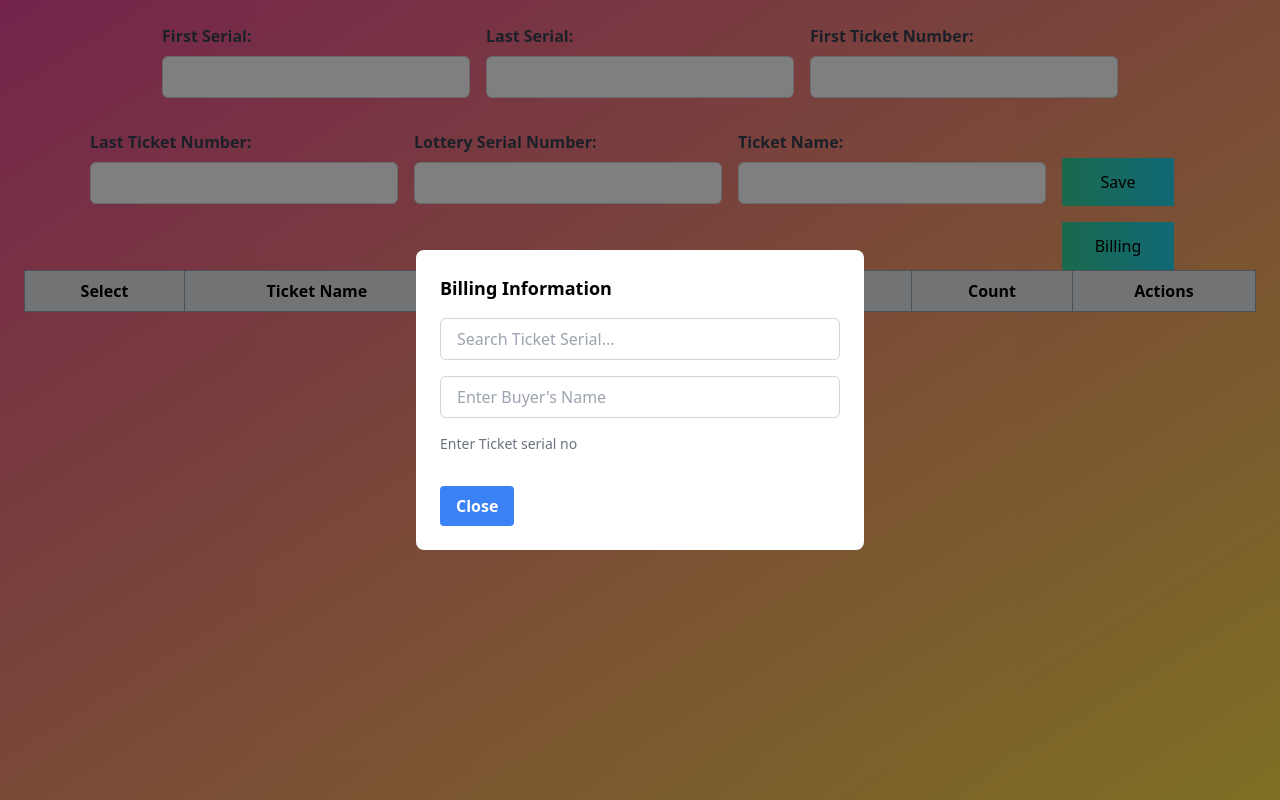
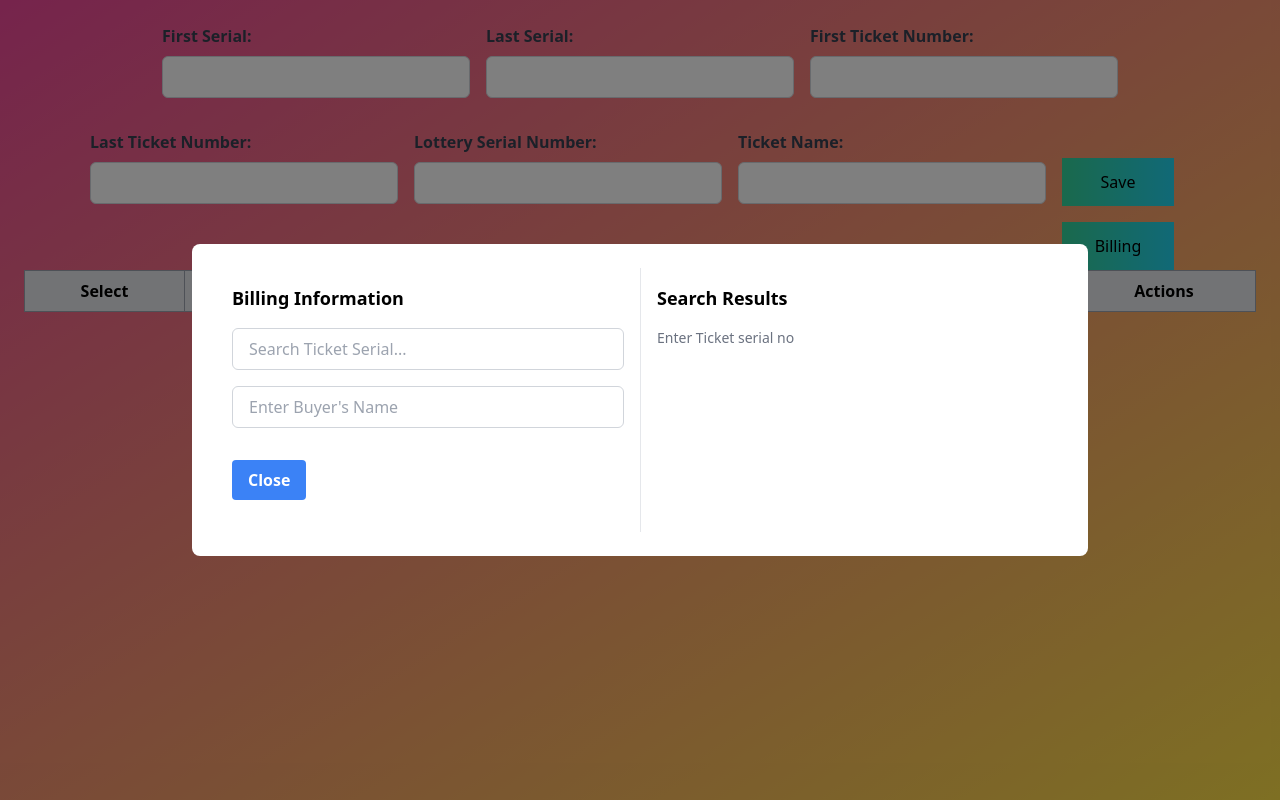
Before and after one commit to Rmx1921/dl, a React (Vite) app: page / in a window 1280 px wide. Both pictures are taken after a click on the button "Billing". Built offline with nearby package versions, Linux system fonts and the light colour scheme; what @react-pdf/renderer would draw is missing.

Commit message:
feat: new design for the search

```diff
--- a/src/components/BillingModal.jsx
+++ b/src/components/BillingModal.jsx
@@ -6,8 +6,10 @@ const BillingModal = ({ isOpen, onClose }) => {
     const [searchQuery, setSearchQuery] = useState('');
     const [searchResults, setSearchResults] = useState({});
     const [allTickets, setAllTickets] = useState([]);
+    const [displayedTickets, setDisplayedTickets] = useState({});
     const [selectedTickets, setSelectedTickets] = useState(new Set());
     const [buyerName, setBuyerName] = useState('');
+    const [ticketsToShow, setTicketsToShow] = useState(5);
 
     useEffect(() => {
         async function fetchTickets() {
@@ -31,6 +33,7 @@ const BillingModal = ({ isOpen, onClose }) => {
     const searchTickets = () => {
         if (searchQuery.trim() === '') {
             setSearchResults({});
+            setDisplayedTickets({});
             return;
         }
         const searchQueryLowerCase = searchQuery.toLowerCase();
@@ -53,6 +56,8 @@ const BillingModal = ({ isOpen, onClose }) => {
         }, {});
 
         setSearchResults(groupedResults);
+        setDisplayedTickets(groupedResults);
+        setTicketsToShow(5);
     };
 
     const handleSearchInputChange = (event) => {
@@ -64,8 +69,7 @@ const BillingModal = ({ isOpen, onClose }) => {
     };
 
     const handleLoadMore = () => {
-        const selected = Object.values(searchResults).flat();
-        setSelectedTickets(new Set(selected));
+        setTicketsToShow(ticketsToShow + 5);
     };
 
     const handleSelectTicket = (ticket) => {
@@ -100,7 +104,8 @@ const BillingModal = ({ isOpen, onClose }) => {
     return (
         isOpen && (
             <div className="fixed inset-0 flex items-center justify-center bg-black bg-opacity-50">
-                <div className="bg-white p-6 rounded-lg max-w-md w-full">
+                <div className="bg-white p-6 rounded-lg max-w-4xl w-full flex">
+                    <div className="w-1/2 p-4">
                         <h2 className="text-lg font-bold mb-4">Billing Information</h2>
                         <div className="mb-4">
                             <input
@@ -120,11 +125,20 @@ const BillingModal = ({ isOpen, onClose }) => {
                                 className="w-full px-4 py-2 border border-gray-300 rounded-md"
                             />
                         </div>
-
+                        <button onClick={onClose} className="mt-4 bg-blue-500 hover:bg-blue-700 text-white font-bold py-2 px-4 rounded">
+                            Close
+                        </button>
+                        <div className='mt-4'>
+                            {selectedTickets.size > 0 && buyerName.trim() !== '' && downloadLink}
+                        </div>
+                    </div>
+                    <div className="w-1/2 p-4 border-l border-gray-200">
+                        <h2 className="text-lg font-bold mb-4">Search Results</h2>
+                        <div className="max-h-96 overflow-y-auto">
                             {Object.keys(searchResults).length > 0 ? (
                                 <div>
-                            {Object.keys(searchResults).map((prefix, index) => {
-                                const tickets = searchResults[prefix];
+                                    {Object.keys(displayedTickets).slice(0, ticketsToShow).map((prefix, index) => {
+                                        const tickets = displayedTickets[prefix];
                                         const firstTicket = tickets[0];
                                         const lastTicket = tickets[tickets.length - 1];
                                         return (
@@ -143,7 +157,7 @@ const BillingModal = ({ isOpen, onClose }) => {
                                             </div>
                                         );
                                     })}
-                            {Object.keys(searchResults).length > 5 && (
+                                    {Object.keys(displayedTickets).length > ticketsToShow && (
                                         <button onClick={handleLoadMore} className="text-blue-500 hover:text-blue-700 cursor-pointer mt-2">
                                             Load More
                                         </button>
@@ -152,14 +166,8 @@ const BillingModal = ({ isOpen, onClose }) => {
                             ) : (
                                 <p className="text-gray-500 text-sm">Enter Ticket serial no</p>
                             )}
-
-                    <div className='mt-4'>
-                        {selectedTickets.size > 0 && buyerName.trim() !== '' && downloadLink}
                         </div>
-
-                    <button onClick={onClose} className="mt-4 bg-blue-500 hover:bg-blue-700 text-white font-bold py-2 px-4 rounded">
-                        Close
-                    </button>
+                    </div>
                 </div>
             </div>
         )
```
Lines whose indentation alone changed are shown as unchanged.
